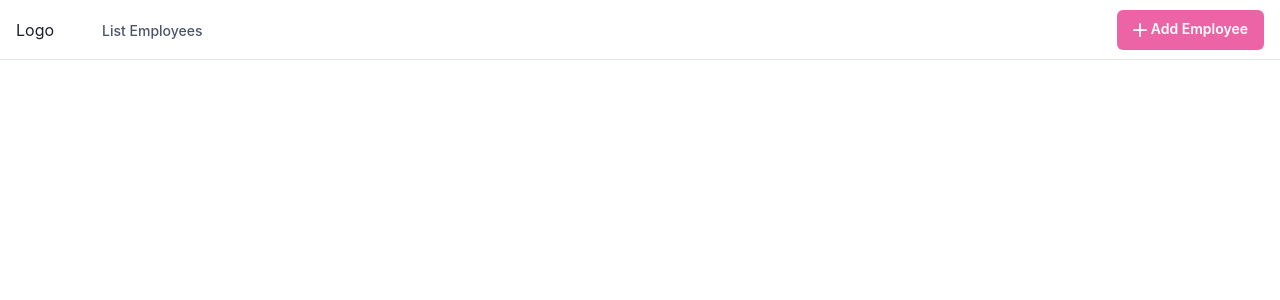
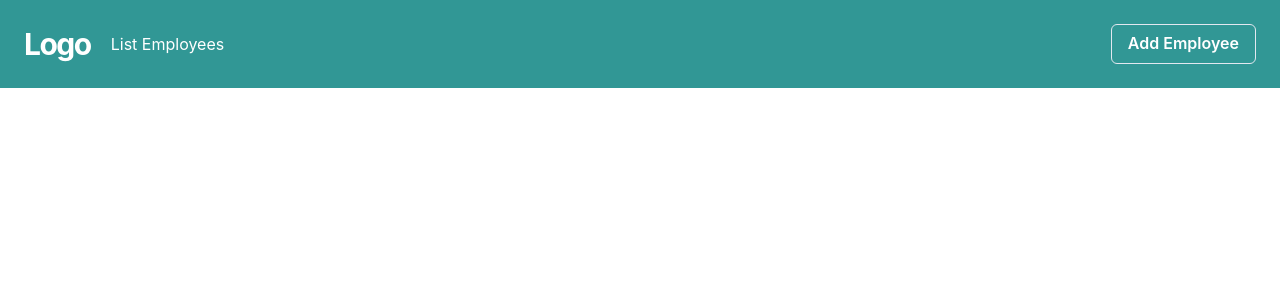
Before and after one commit to danyabdo94/employee-management-system, a React (Create React App) app: page / in a window 1280 px wide. Shown: the top 300 px of the page. Built offline with nearby package versions, Linux system fonts and the light colour scheme.

Commit message:
Add Header with translation

```diff
--- a/package.json
+++ b/package.json
@@ -18,8 +18,10 @@
     "@types/react-redux": "^7.1.7",
     "eslint-plugin-prettier": "^3.4.0",
     "framer-motion": "^4",
+    "i18next": "^20.3.2",
     "react": "^17.0.2",
     "react-dom": "^17.0.2",
+    "react-i18next": "^11.11.0",
     "react-redux": "^7.2.0",
     "react-router-dom": "^5.2.0",
     "react-scripts": "4.0.3",
--- /dev/null
+++ b/src/components/header/header.models.ts
@@ -0,0 +1,4 @@
+export interface INavItem {
+    label: string;
+    href?: string;
+}
--- /dev/null
+++ b/src/components/header/header.translation.ts
@@ -0,0 +1,7 @@
+const header = {
+    logo: "Logo",
+    "add employee": "Add Employee",
+    "list employees": "List Employees",
+};
+
+export default header;
--- a/src/components/header/header.tsx
+++ b/src/components/header/header.tsx
@@ -1,235 +1,43 @@
-import {
-    Box,
-    Flex,
-    Text,
-    IconButton,
-    Button,
-    Stack,
-    Collapse,
-    Icon,
-    Link,
-    Popover,
-    PopoverTrigger,
-    PopoverContent,
-    useColorModeValue,
-    useBreakpointValue,
-    useDisclosure,
-} from "@chakra-ui/react";
-import { HamburgerIcon, CloseIcon, ChevronDownIcon, ChevronRightIcon, AddIcon } from "@chakra-ui/icons";
+import { Box, Flex, Text, Heading, Button, Stack, useDisclosure } from "@chakra-ui/react";
+import { HamburgerIcon } from "@chakra-ui/icons";
+import { useTranslation } from "react-i18next";
+import NAV_ITEMS from "./nav-items";
 
 export default function Header(): JSX.Element {
-    const { isOpen, onToggle } = useDisclosure();
+    const { t } = useTranslation("header");
+    const { isOpen, onOpen, onClose } = useDisclosure();
+    const handleToggle = () => (isOpen ? onClose() : onOpen());
 
     return (
-        <Box>
-            <Flex
-                bg={useColorModeValue("white", "gray.800")}
-                color={useColorModeValue("gray.600", "white")}
-                minH={"60px"}
-                py={{ base: 2 }}
-                px={{ base: 4 }}
-                borderBottom={1}
-                borderStyle={"solid"}
-                borderColor={useColorModeValue("gray.200", "gray.900")}
-                align={"center"}
-            >
-                <Flex flex={{ base: 1, md: "auto" }} ml={{ base: -2 }} display={{ base: "flex", md: "none" }}>
-                    <IconButton
-                        onClick={onToggle}
-                        icon={isOpen ? <CloseIcon w={3} h={3} /> : <HamburgerIcon w={5} h={5} />}
-                        variant={"ghost"}
-                        aria-label={"Toggle Navigation"}
-                    />
-                </Flex>
-                <Flex flex={{ base: 1 }} justify={{ base: "center", md: "start" }}>
-                    <Text
-                        textAlign={useBreakpointValue({ base: "center", md: "left" })}
-                        fontFamily={"heading"}
-                        color={useColorModeValue("gray.800", "white")}
-                    >
-                        Logo
-                    </Text>
-
-                    <Flex display={{ base: "none", md: "flex" }} ml={10}>
-                        <DesktopNav />
-                    </Flex>
-                </Flex>
-
-                <Stack flex={{ base: 1, md: 0 }} justify={"flex-end"} direction={"row"} spacing={6}>
-                    <Button
-                        fontSize={"sm"}
-                        fontWeight={600}
-                        color={"white"}
-                        bg={"pink.400"}
-                        href={"#"}
-                        _hover={{
-                            bg: "pink.300",
-                        }}
-                    >
-                        <AddIcon /> <Box ml={1}>Add Employee</Box>
-                    </Button>
-                </Stack>
+        <Flex as="nav" align="center" justify="space-between" wrap="wrap" padding={6} bg="teal.500" color="white">
+            <Flex align="center" mr={5}>
+                <Heading as="h1" size="lg" letterSpacing={"tighter"}>
+                    {t("logo")}
+                </Heading>
             </Flex>
 
-            <Collapse in={isOpen} animateOpacity>
-                <MobileNav />
-            </Collapse>
-        </Box>
+            <Box display={{ base: "block", md: "none" }} onClick={handleToggle}>
+                <HamburgerIcon />
+            </Box>
+
+            <Stack
+                direction={{ base: "column", md: "row" }}
+                display={{ base: isOpen ? "block" : "none", md: "flex" }}
+                width={{ base: "full", md: "auto" }}
+                alignItems="center"
+                flexGrow={1}
+                mt={{ base: 4, md: 0 }}
+            >
+                {NAV_ITEMS.map((navItem) => (
+                    <Text key={navItem.label}>{t(navItem.label)}</Text>
+                ))}
+            </Stack>
+
+            <Box display={{ base: isOpen ? "block" : "none", md: "block" }} mt={{ base: 4, md: 0 }}>
+                <Button variant="outline" _hover={{ bg: "teal.700", borderColor: "teal.700" }}>
+                    {t("add employee")}
+                </Button>
+            </Box>
+        </Flex>
     );
 }
-
-const DesktopNav = () => {
-    const linkColor = useColorModeValue("gray.600", "gray.200");
-    const linkHoverColor = useColorModeValue("gray.800", "white");
-    const popoverContentBgColor = useColorModeValue("white", "gray.800");
-
-    return (
-        <Stack direction={"row"} spacing={4}>
-            {NAV_ITEMS.map((navItem) => (
-                <Box key={navItem.label}>
-                    <Popover trigger={"hover"} placement={"bottom-start"}>
-                        <PopoverTrigger>
-                            <Link
-                                p={2}
-                                href={navItem.href ?? "#"}
-                                fontSize={"sm"}
-                                fontWeight={500}
-                                color={linkColor}
-                                _hover={{
-                                    textDecoration: "none",
-                                    color: linkHoverColor,
-                                }}
-                            >
-                                {navItem.label}
-                            </Link>
-                        </PopoverTrigger>
-
-                        {navItem.children && (
-                            <PopoverContent
-                                border={0}
-                                boxShadow={"xl"}
-                                bg={popoverContentBgColor}
-                                p={4}
-                                rounded={"xl"}
-                                minW={"sm"}
-                            >
-                                <Stack>
-                                    {navItem.children.map((child) => (
-                                        <DesktopSubNav key={child.label} {...child} />
-                                    ))}
-                                </Stack>
-                            </PopoverContent>
-                        )}
-                    </Popover>
-                </Box>
-            ))}
-        </Stack>
-    );
-};
-
-const DesktopSubNav = ({ label, href, subLabel }: NavItem) => {
-    return (
-        <Link
-            href={href}
-            role={"group"}
-            display={"block"}
-            p={2}
-            rounded={"md"}
-            _hover={{ bg: useColorModeValue("pink.50", "gray.900") }}
-        >
-            <Stack direction={"row"} align={"center"}>
-                <Box>
-                    <Text transition={"all .3s ease"} _groupHover={{ color: "pink.400" }} fontWeight={500}>
-                        {label}
-                    </Text>
-                    <Text fontSize={"sm"}>{subLabel}</Text>
-                </Box>
-                <Flex
-                    transition={"all .3s ease"}
-                    transform={"translateX(-10px)"}
-                    opacity={0}
-                    _groupHover={{ opacity: "100%", transform: "translateX(0)" }}
-                    justify={"flex-end"}
-                    align={"center"}
-                    flex={1}
-                >
-                    <Icon color={"pink.400"} w={5} h={5} as={ChevronRightIcon} />
-                </Flex>
-            </Stack>
-        </Link>
-    );
-};
-
-const MobileNav = () => {
-    return (
-        <Stack bg={useColorModeValue("white", "gray.800")} p={4} display={{ md: "none" }}>
-            {NAV_ITEMS.map((navItem) => (
-                <MobileNavItem key={navItem.label} {...navItem} />
-            ))}
-        </Stack>
-    );
-};
-
-const MobileNavItem = ({ label, children, href }: NavItem) => {
-    const { isOpen, onToggle } = useDisclosure();
-
-    return (
-        <Stack spacing={4} onClick={children && onToggle}>
-            <Flex
-                py={2}
-                as={Link}
-                href={href ?? "#"}
-                justify={"space-between"}
-                align={"center"}
-                _hover={{
-                    textDecoration: "none",
-                }}
-            >
-                <Text fontWeight={600} color={useColorModeValue("gray.600", "gray.200")}>
-                    {label}
-                </Text>
-                {children && (
-                    <Icon
-                        as={ChevronDownIcon}
-                        transition={"all .25s ease-in-out"}
-                        transform={isOpen ? "rotate(180deg)" : ""}
-                        w={6}
-                        h={6}
-                    />
-                )}
-            </Flex>
-
-            <Collapse in={isOpen} animateOpacity style={{ marginTop: "0!important" }}>
-                <Stack
-                    mt={2}
-                    pl={4}
-                    borderLeft={1}
-                    borderStyle={"solid"}
-                    borderColor={useColorModeValue("gray.200", "gray.700")}
-                    align={"start"}
-                >
-                    {children &&
-                        children.map((child) => (
-                            <Link key={child.label} py={2} href={child.href}>
-                                {child.label}
-                            </Link>
-                        ))}
-                </Stack>
-            </Collapse>
-        </Stack>
-    );
-};
-
-interface NavItem {
-    label: string;
-    subLabel?: string;
-    children?: Array<NavItem>;
-    href?: string;
-}
-
-const NAV_ITEMS: Array<NavItem> = [
-    {
-        label: "List Employees",
-        href: "./",
-    },
-];
--- /dev/null
+++ b/src/components/header/nav-items.ts
@@ -0,0 +1,9 @@
+import { INavItem } from "./header.models";
+
+const NAV_ITEMS: Array<INavItem> = [
+    {
+        label: "list employees",
+        href: "./",
+    },
+];
+export default NAV_ITEMS;
--- /dev/null
+++ b/src/i18n.ts
@@ -0,0 +1,15 @@
+import i18n from "i18next";
+import { initReactI18next } from "react-i18next";
+import header from "./components/header/header.translation";
+
+i18n.use(initReactI18next).init({
+    fallbackLng: "en",
+    debug: true,
+    resources: {
+        en: {
+            header: header,
+        },
+    },
+});
+
+export default i18n;
--- a/src/index.tsx
+++ b/src/index.tsx
@@ -1,15 +1,18 @@
-import React from "react";
+import React, { Suspense } from "react";
 import ReactDOM from "react-dom";
 import "./index.css";
 import App from "./app/app-component/App";
 import { store } from "./app/store";
 import { Provider } from "react-redux";
 import * as serviceWorker from "./serviceWorker";
+import "./i18n";
 
 ReactDOM.render(
     <React.StrictMode>
         <Provider store={store}>
-            <App />
+            <Suspense fallback="Loading...">
+                <App />
+            </Suspense>
         </Provider>
     </React.StrictMode>,
     document.getElementById("root"),
```
Also changed, not shown: 1 other file (tests, documents, lock files or other folders).
